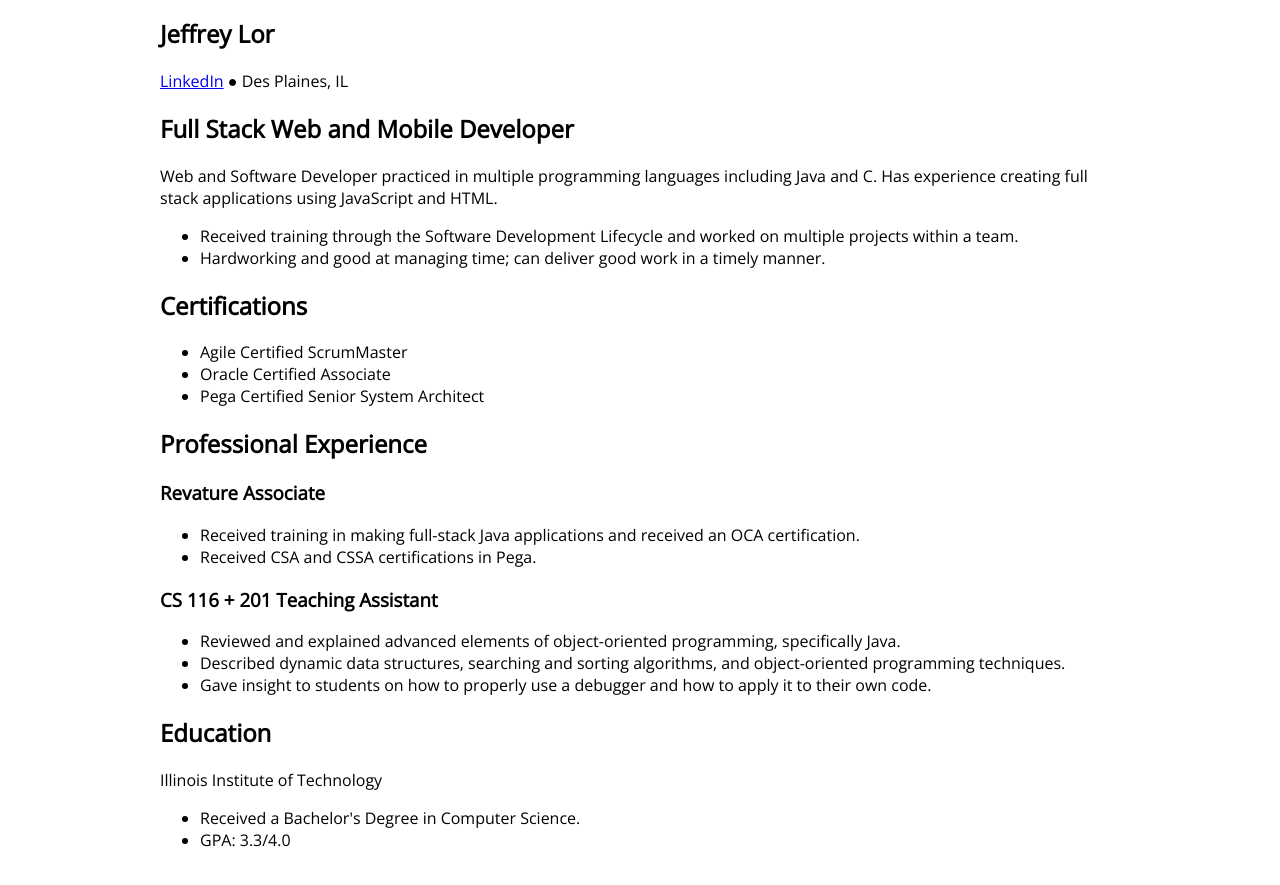
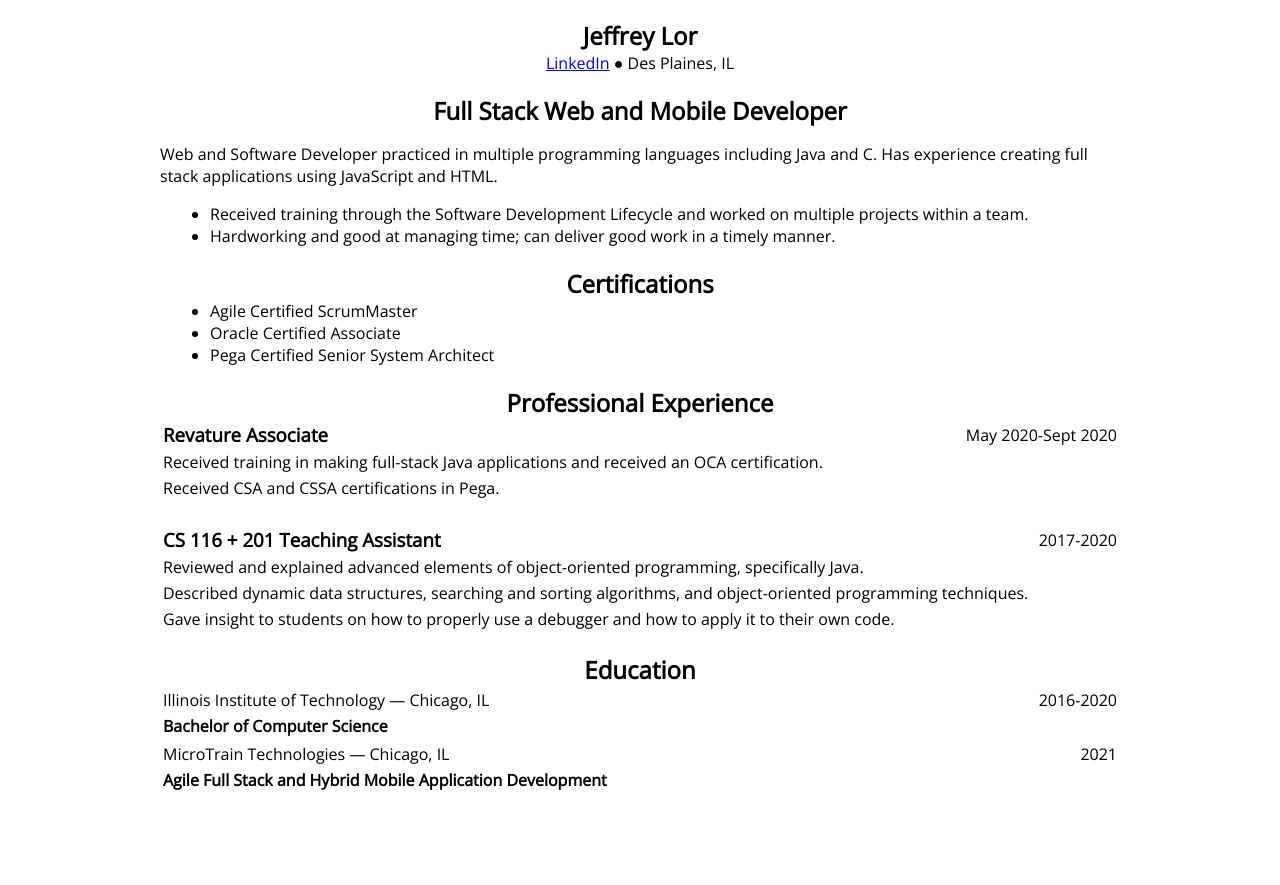
Before and after one commit to jlor993/jlor993.github.io, a website: page resume.html in a window 1280 px wide. Shown: the part 53-938 px from the top of the page. Drawn offline with nearby package versions, Linux system fonts and the light colour scheme.

Commit message:
Resume Update

```diff
--- a/resume.html
+++ b/resume.html
@@ -24,10 +24,11 @@
           </ul>
         </nav>
       </header>
+      </br>
       <main>
         <section>
           <h1>Jeffrey Lor</h1>
-          <div>
+          <div class="center">
             <a href="https://www.linkedin.com/in/jeffrey-lor-72434a123/" target="_blank" rel="noopener">LinkedIn</a>
             &#x25CF;
             Des Plaines, IL
@@ -37,7 +38,7 @@
         <section>
           <h2>Full Stack Web and Mobile Developer</h2>
           <p>Web and Software Developer practiced in multiple programming languages including Java and C. Has experience creating full stack applications using JavaScript and HTML.</p>
-          <ul>
+          <ul class="point">
             <li>Received training through the Software Development Lifecycle and worked on multiple projects within a team.</li>
             <li>Hardworking and good at managing time; can deliver good work in a timely manner.</li>
           </ul>
@@ -45,7 +46,7 @@
 
         <section>
           <h2>Certifications</h2>
-          <ul>
+          <ul class="point">
             <li>Agile Certified ScrumMaster</li>
             <li>Oracle Certified Associate</li>
             <li>Pega Certified Senior System Architect</li>
@@ -54,26 +55,56 @@
 
         <section>
           <h2>Professional Experience</h2>
-          <h3>Revature Associate</h3>
-          <ul>
-            <li>Received training in making full-stack Java applications and received an OCA certification.</li>
-            <li>Received CSA and CSSA certifications in Pega.</li>
-          </ul>
-          <h3>CS 116 + 201 Teaching Assistant </h3>
-          <ul>
-            <li>Reviewed and explained advanced elements of object-oriented programming, specifically Java.</li>
-            <li>Described dynamic data structures, searching and sorting algorithms, and object-oriented programming techniques.</li>
-            <li>Gave insight to students on how to properly use a debugger and how to apply it to their own code.</li>
-          </ul>
+          <table>
+            <tr>
+              <td class="left"><h3>Revature Associate</h3></td>
+              <td class="right">May 2020-Sept 2020</td>
+            </tr>
+            <tr>
+              <td>Received training in making full-stack Java applications and received an OCA certification.</td>
+            </tr>
+            <tr>
+              <td>Received CSA and CSSA certifications in Pega.</td>
+            </tr>
+          </table>
+          </br>
+          <table>
+            <tr>
+              <td class="left"><h3>CS 116 + 201 Teaching Assistant</h3></td>
+              <td class="right">2017-2020</td>
+            </tr>
+            <tr>
+              <td>Reviewed and explained advanced elements of object-oriented programming, specifically Java.</td>
+            </tr>
+            <tr>
+              <td>Described dynamic data structures, searching and sorting algorithms, and object-oriented programming techniques.</td>
+            </tr>
+            <tr>
+              <td>Gave insight to students on how to properly use a debugger and how to apply it to their own code.</td>
+            </tr>
+          </table>
         </section>
 
         <section>
           <h2>Education</h2>
-          <p>Illinois Institute of Technology</p>
-          <ul>
-            <li>Received a Bachelor's Degree in Computer Science.</li>
-            <li>GPA: 3.3/4.0</li>
-          </ul>
+          <table>
+            <tr>
+              <td class="left">Illinois Institute of Technology — Chicago, IL</td>
+              <td class="right">2016-2020</td>
+            </tr>
+            <tr>
+              <td class="thick">Bachelor of Computer Science</td>
+            </tr>
+          </table>
+          <table>
+            <tr>
+              <td class="left">MicroTrain Technologies — Chicago, IL</td>
+              <td class="right">2021</td>
+            </tr>
+            <tr>
+              <td class="thick">Agile Full Stack and Hybrid Mobile Application Development</td>
+            </tr>
+          </table>
         </section>
       </main>
       <script>
--- a/src/scss/main.scss
+++ b/src/scss/main.scss
@@ -2,11 +2,52 @@
     border-radius: 50%;
     float: left;
     margin-right: 1em;
-  }
+}
+
+.point{
+  display: inline-block;
+  padding: 0;
+  margin: 0;
+  padding-left: 50px;
+}
+
+.thick {
+  font-weight: bold;
+}
 
 body {
-    padding: 0;
-    margin: 0;
+  padding: 0;
+  margin: 0;
+  padding-bottom: 80px;
+}
+
+section {
+  padding: 0;
+  margin: 0;
+  padding-bottom: 20px;
+}
+
+h1, h2, .center {
+  text-align: center;
+  padding: 0;
+  margin: 0;
+}
+
+h3 {
+  padding: 0;
+  margin: 0;
+}
+
+table {
+  width: 100%;
+}
+
+td.left {
+  text-align: left;
+}
+
+td.right {
+  text-align: right;
 }
 
 @import url('https://fonts.googleapis.com/css?family=Open+Sans');
```
Also changed, not shown: dist/css/main.min.css.
